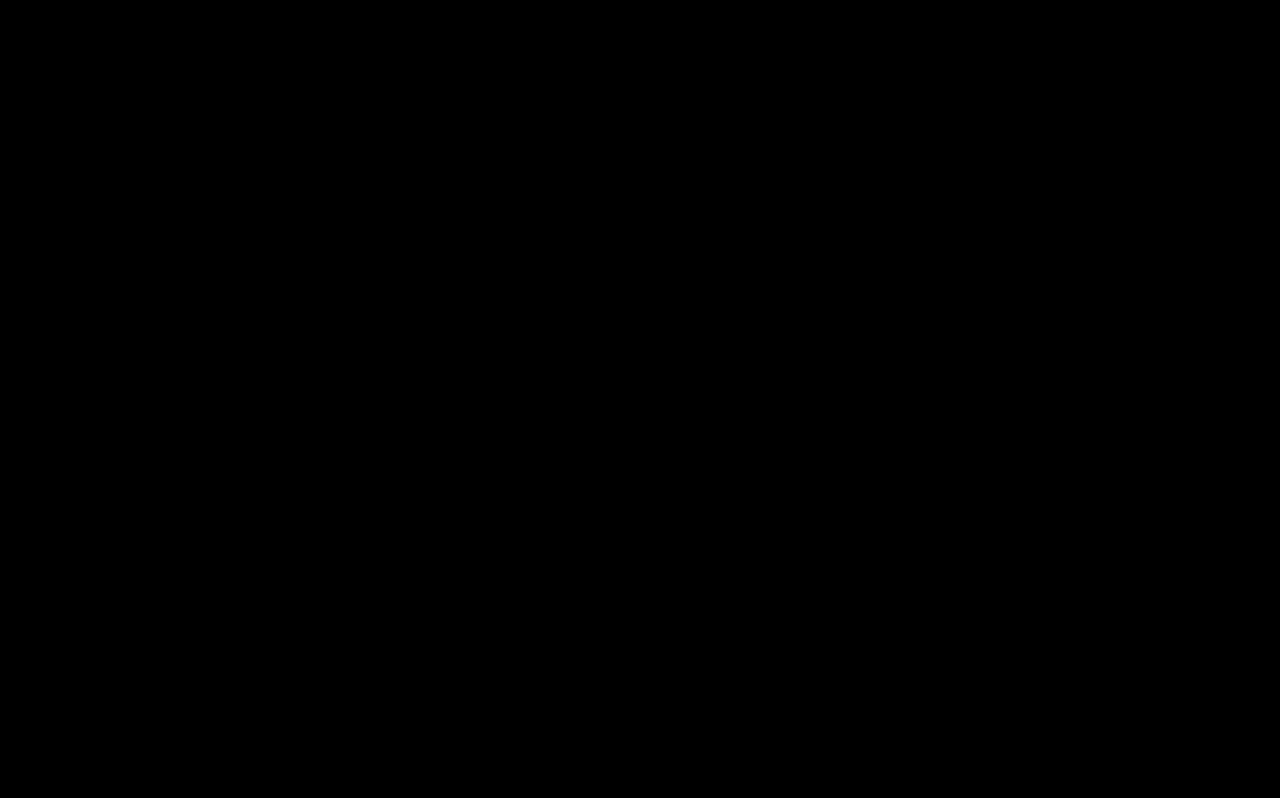
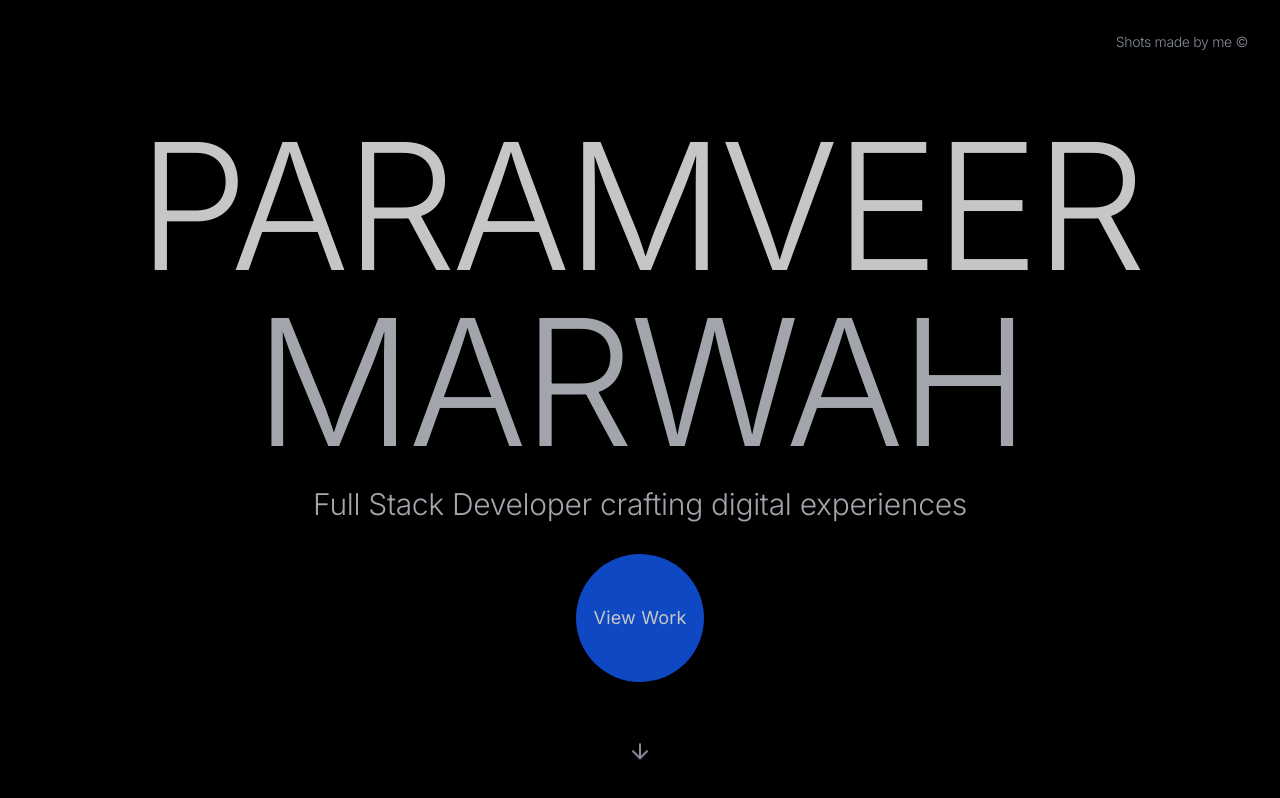
Before and after one commit to paramveer02/my-dev-portfolio, a React (Vite) app: page / in a window 1280 px wide. Built offline with nearby package versions, Linux system fonts and the light colour scheme.

Commit message:
feat: added hero section, smooth entrance animation

```diff
--- a/src/App.jsx
+++ b/src/App.jsx
@@ -1,15 +1,72 @@
-import { useState } from "react";
+import { useEffect, useState } from "react";
 import IntroScreen from "./components/IntroScreen";
+import Hero from "./components/Hero";
 
 function App() {
   const [showIntro, setShowIntro] = useState(true);
+  const [isVisible, setIsVisible] = useState(false);
+  const [scrollY, setScrollY] = useState(0);
+  const [activeSection, setActiveSection] = useState("hero");
+  const [portfolioReady, setPortfolioReady] = useState(false);
+
+  useEffect(() => {
+    const handleScroll = () => {
+      setScrollY(window.scrollY);
+
+      const sections = ["hero", "about", "work", "hire", "contact"];
+      const currentSection = sections.find((section) => {
+        const element = document.getElementById(section);
+        if (element) {
+          const rect = element.getBoundingClientRect();
+          return rect.top <= 100 && rect.bottom >= 100;
+        }
+        return false;
+      });
+
+      if (currentSection) setActiveSection(currentSection);
+    };
+
+    if (!showIntro) {
+      window.addEventListener("scroll", handleScroll);
+      // Smooth entrance animation for portfolio
+      setTimeout(() => {
+        setPortfolioReady(true);
+        setIsVisible(true);
+      }, 100);
+    }
+
+    return () => {
+      window.removeEventListener("scroll", handleScroll);
+    };
+  }, [showIntro]);
+
+  const scrollToSection = (sectionId) => {
+    document.getElementById(sectionId)?.scrollIntoView({
+      behavior: "smooth",
+      block: "start",
+    });
+  };
 
   const handleIntroComplete = () => setShowIntro(false);
 
+  if (showIntro) {
+    return <IntroScreen onComplete={handleIntroComplete} />;
+  }
+
   return (
-    <>
-      <IntroScreen onComplete={handleIntroComplete} />
-    </>
+    <div
+      className={`min-h-screen bg-black text-white overflow-x-hidden transition-all duration-1000 ease-out ${
+        portfolioReady
+          ? "opacity-100 transform translate-y-0"
+          : "opacity-0 transform translate-y-8"
+      }`}
+    >
+      <Hero
+        isVisible={isVisible}
+        scrollY={scrollY}
+        scrollToSection={scrollToSection}
+      />
+    </div>
   );
 }
 
--- /dev/null
+++ b/src/components/Hero.jsx
@@ -0,0 +1,43 @@
+import Button from "./Button";
+import { ArrowDown } from "lucide-react";
+
+export default function Hero({ isVisible, scrollY, scrollToSection }) {
+  return (
+    <>
+      <section
+        id="hero"
+        className="relative min-h-screen flex items-center justify-center px-4 "
+      >
+        <div className="absolute top-8 right-8 text-right text-sm text-gray-400 z-10">
+          <div>Shots made by me ©</div>
+        </div>
+
+        <div
+          className={`text-center space-y-8 transform transition-all duration-2000 ${
+            isVisible ? "translate-y-0 opacity-100" : "translate-y-20 opacity-0"
+          }`}
+          style={{ transform: `translateY(${scrollY * 0.1}px)` }}
+        >
+          <div className="space-y-4">
+            <h1 className="text-7xl md:text-9xl lg:text-[11rem] font-light tracking-tight leading-none">
+              <div className="block">PARAMVEER</div>
+              <div className="block text-gray-300">MARWAH</div>
+            </h1>
+            <p className="text-2xl md:text-3xl text-gray-300 font-light max-w-4xl mx-auto">
+              Full Stack Developer crafting digital experiences
+            </p>
+          </div>
+          <Button
+            onClick={() => scrollToSection("work")}
+            className="w-32 h-32 rounded-full bg-blue-600 hover:bg-blue-700 text-white border-0 text-lg font-medium transform hover:scale-105 transition-all duration-500 shadow-2xl "
+          >
+            View Work
+          </Button>
+        </div>
+        <div className="absolute bottom-8 left-1/2 transform -translate-x-1/2 animate-bounce">
+          <ArrowDown className="h-6 w-6 text-gray-400" />
+        </div>
+      </section>
+    </>
+  );
+}
```
